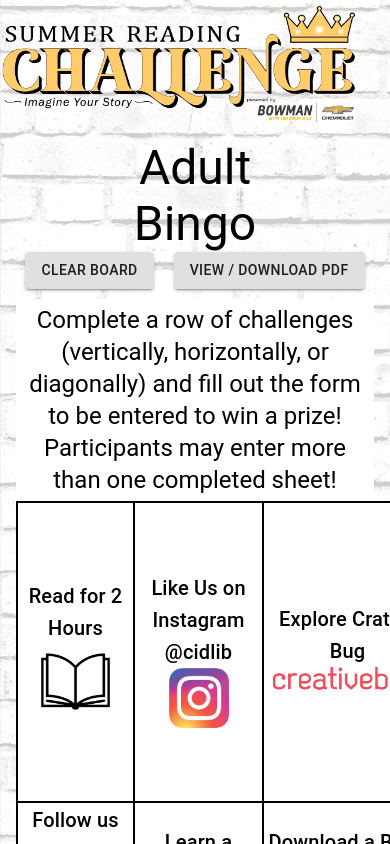
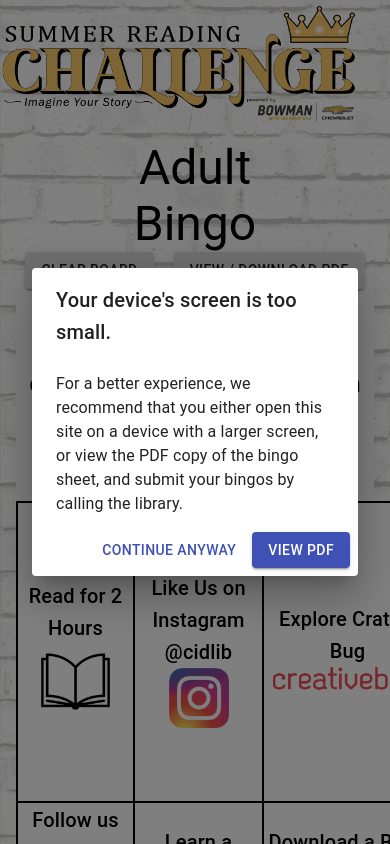
Before and after one commit to NathanDimmer/CIDL-Bingo, a React (Create React App) app: page / in a window 390 px wide. Shown: the top 844 px of the page. Built offline with nearby package versions, Linux system fonts and the light colour scheme.

Commit message:
Add device size warning

```diff
--- a/src/App.tsx
+++ b/src/App.tsx
@@ -61,6 +61,7 @@ function App() {
   const [cookiesLoaded, setCookiesLoaded] = React.useState(false);
 
   const [warning, setWarning] = React.useState(false);
+  const [warningShown, setWarningShown] = React.useState(false);
 
   const loadCookies = () => {
     console.log(document.cookie);
@@ -113,23 +114,37 @@ function App() {
     console.log(document.cookie);
   };
 
+  const checkScreenSize = () => {
+
+  }
+
+  const findHeight = () => {
+    if ((window.innerWidth < 800) && (!warningShown)) {
+      setWarning(true)
+      setWarningShown(true)
+    }
+  };
+
   useEffect(() => {
     if (!cookiesLoaded) {
       setCookiesLoaded(true);
       loadCookies();
+      findHeight();
     } else {
       updateCookies();
-      // if (window.innerWidth < 600) {
-      //   setWarning(true);
-      // }
-    }
+      }
+      window.addEventListener("resize", findHeight);
+
+      return () => {
+        window.removeEventListener("resize", findHeight);
+      };
   });
 
   const handleClickOpen = () => {
     setOpen(true);
   };
 
-  const handleCLoseWarning = () => {
+  const handleCloseWarning = () => {
     setWarning(false);
   }
 
@@ -651,7 +666,7 @@ Participants may enter more than one completed sheet!</Typography>
       <Dialog
         open={warning}
         keepMounted
-        onClose={handleCLoseWarning}
+        onClose={handleCloseWarning}
         aria-labelledby="alert-dialog-slide-title"
         aria-describedby="alert-dialog-slide-description"
       >
@@ -662,11 +677,11 @@ Participants may enter more than one completed sheet!</Typography>
         </DialogTitle>
         <DialogContent><Typography variant="body1">For a better experience, we recommend that you either open this site on a device with a larger screen, or view the PDF copy of the bingo sheet, and submit your bingos by calling the library.</Typography></DialogContent>
           <DialogActions>
-          <Button onClick={handleClose} color="primary" variant="text">
+          <Button onClick={handleCloseWarning} color="primary" variant="text">
             Continue anyway
           </Button>
           <a href="https://cidlibrary.org/images/Adult/2020%20-%20Adult%20SRP%20Bingo%20Sheet(Web).pdf">
-          <Button onClick={handleClose} color="primary" variant="contained">
+          <Button color="primary" variant="contained">
             View PDF
           </Button>
           </a>
```
